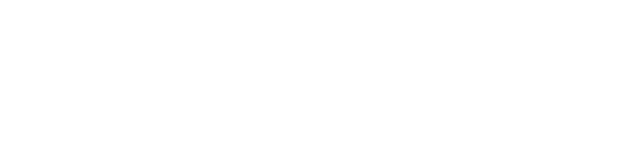
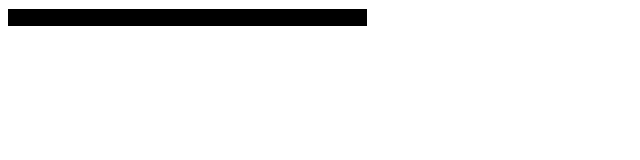
Before and after one commit to acciojob/hover-button-Priyanshi-Mittal-20, a website: page main.html in a window 1280 px wide. Shown: the whole page, without its empty margins (0-640 px from the left). Drawn offline with Linux system fonts and the light colour scheme.

Commit message:
created a submission

```diff
--- a/main.html
+++ b/main.html
@@ -8,6 +8,7 @@
 
 <body>
 	<!-- the entire body must be written by student -->
+	<button id='btn' type="submit">Only plain text without any additional tags inside the button</button>
     <script type="text/javascript" src="./script.js">
 </script>
 
--- a/script.js
+++ b/script.js
@@ -1 +1,7 @@
 //your code here
+btn=document.querySelector("#btn")
+btn.addEventListener("mouseover",changes)
+function changes(e)
+{
+	btn.style.cssText="background-color:yellow; color:black; border-radius:30px;"
+}
--- a/styles.css
+++ b/styles.css
@@ -1,2 +1,9 @@
 
 /* Your CSS Code here. */
+button{
+	background-color:black;
+	color:white
+	border-radius:5px;
+	border:none;
+
+}
```
